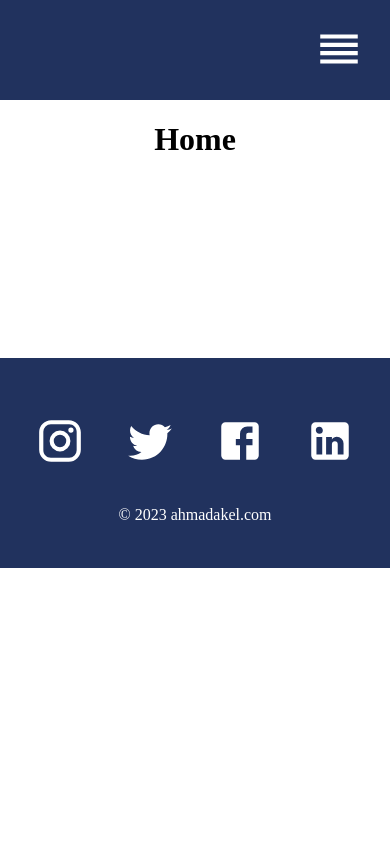
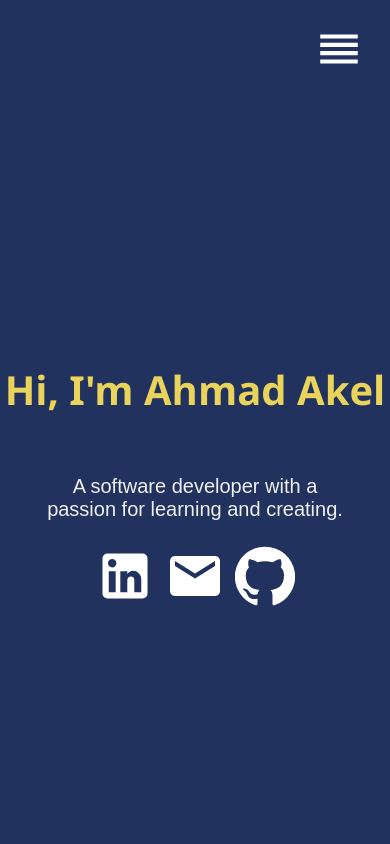
Before and after one commit to Ahmad-Akel/my-portfolio, a React (Create React App) app in the folder my-portfolio/: page / in a window 390 px wide. Shown: the top 844 px of the page. Built offline with nearby package versions, Linux system fonts and the light colour scheme.

Commit message:
Adding Home Page Structure

```diff
--- a/my-portfolio/src/pages/Home.jsx
+++ b/my-portfolio/src/pages/Home.jsx
@@ -1,5 +1,43 @@
+import React from "react";
+import LinkedInIcon from "@material-ui/icons/LinkedIn";
+import EmailIcon from "@material-ui/icons/Email";
+import GithubIcon from "@material-ui/icons/GitHub";
+import "../styles/Home.css";
+
 const Home = () => {
-  return <h1>Home</h1>;
+  return (
+    <div className="home">
+      <div className="about">
+        <h2> Hi, I'm Ahmad Akel</h2>
+        <div className="prompt">
+          <p>A software developer with a passion for learning and creating.</p>
+          <LinkedInIcon />
+          <EmailIcon />
+          <GithubIcon />
+        </div>
+      </div>
+      <div className="skills">
+        <h1> Skills</h1>
+        <ol className="list">
+          <li className="item">
+            <h2> Front-End</h2>
+            <span>
+              ReactJS, Redux, HTML, CSS, React Native, NPM BootStrap,
+              MaterialUI, TailwindCSS, StyledComponents
+            </span>
+          </li>
+          <li className="item">
+            <h2>Back-End</h2>
+            <span>Java Spring, MySQL, MongoDB</span>
+          </li>
+          <li className="item">
+            <h2>Languages</h2>
+            <span>JavaScript, Typescript, Java, Python, C#</span>
+          </li>
+        </ol>
+      </div>
+    </div>
+  );
 };
 
 export default Home;
--- /dev/null
+++ b/my-portfolio/src/styles/Home.css
@@ -0,0 +1,80 @@
+.home {
+  width: 100%;
+  align-items: center;
+  font-family: "Arial", sans-serif;
+  color: #3e497a;
+}
+
+.about {
+  width: 100%;
+  height: calc(100vh - 100px);
+  display: flex;
+  flex-direction: column;
+  justify-content: center;
+  align-items: center;
+  text-align: center;
+  background-color: #21325e;
+  color: #f0f0f0;
+}
+
+.about h2 {
+  font-family: "Segoe UI", Tahoma, Geneva, Verdana, sans-serif;
+  font-size: 80px;
+  color: #e9d35b;
+  height: 50px;
+}
+
+.about .prompt {
+  width: 40%;
+  font-size: 30px;
+}
+.prompt svg {
+  font-size: 60px;
+  margin: 5px;
+  color: white;
+}
+
+.skills {
+  font-size: 35px;
+  width: 100%;
+  display: flex;
+  justify-content: center;
+  flex-direction: column;
+  align-items: center;
+}
+
+.skills h1 {
+  color: #3e497a;
+}
+
+.skills .list {
+  list-style: none;
+  width: 60%;
+}
+
+.list span {
+  font-size: 20px;
+}
+
+@media only screen and (max-width: 600px) {
+  .about h2 {
+    font-size: 40px;
+  }
+
+  .about .prompt {
+    margin-top: 10px;
+    font-size: 20px;
+    width: 80%;
+  }
+
+  .skills {
+    text-align: center;
+  }
+  .list {
+    padding: 0;
+  }
+
+  .skills h2 {
+    font-size: 30px;
+  }
+}
```
